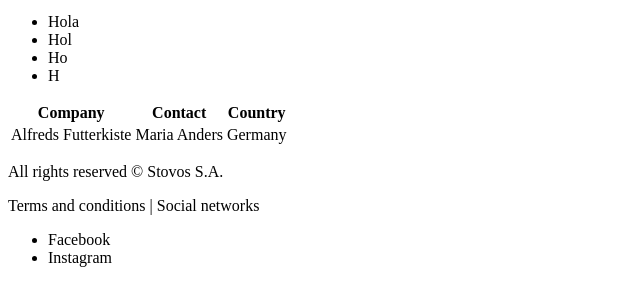
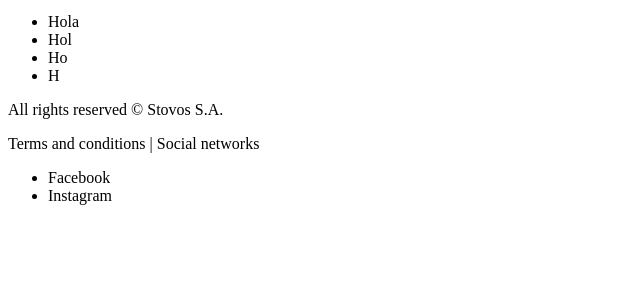
Before and after one commit to MyOrganizationSkae/MyRepository, a plain HTML site: page index.html in a window 1280 px wide. Shown: the part 874-1157 px from the top of the page, without its empty margins (0-640 px from the left). After the commit the page ends 1095 px from the top, so only its background shows below. Drawn offline with Linux system fonts and the light colour scheme.

Commit message:
feat: table deleted

```diff
--- a/index.html
+++ b/index.html
@@ -25,18 +25,6 @@
             <li>Ho</li>
             <li>H</li>
         </ul>
-        <table>
-            <tr>
-              <th>Company</th>
-              <th>Contact</th>
-              <th>Country</th>
-            </tr>
-            <tr>
-              <td>Alfreds Futterkiste</td>
-              <td>Maria Anders</td>
-              <td>Germany</td>
-            </tr>
-          </table>
     </main>
     <footer>
         <p>All rights reserved &copy Stovos S.A.</p>
```
